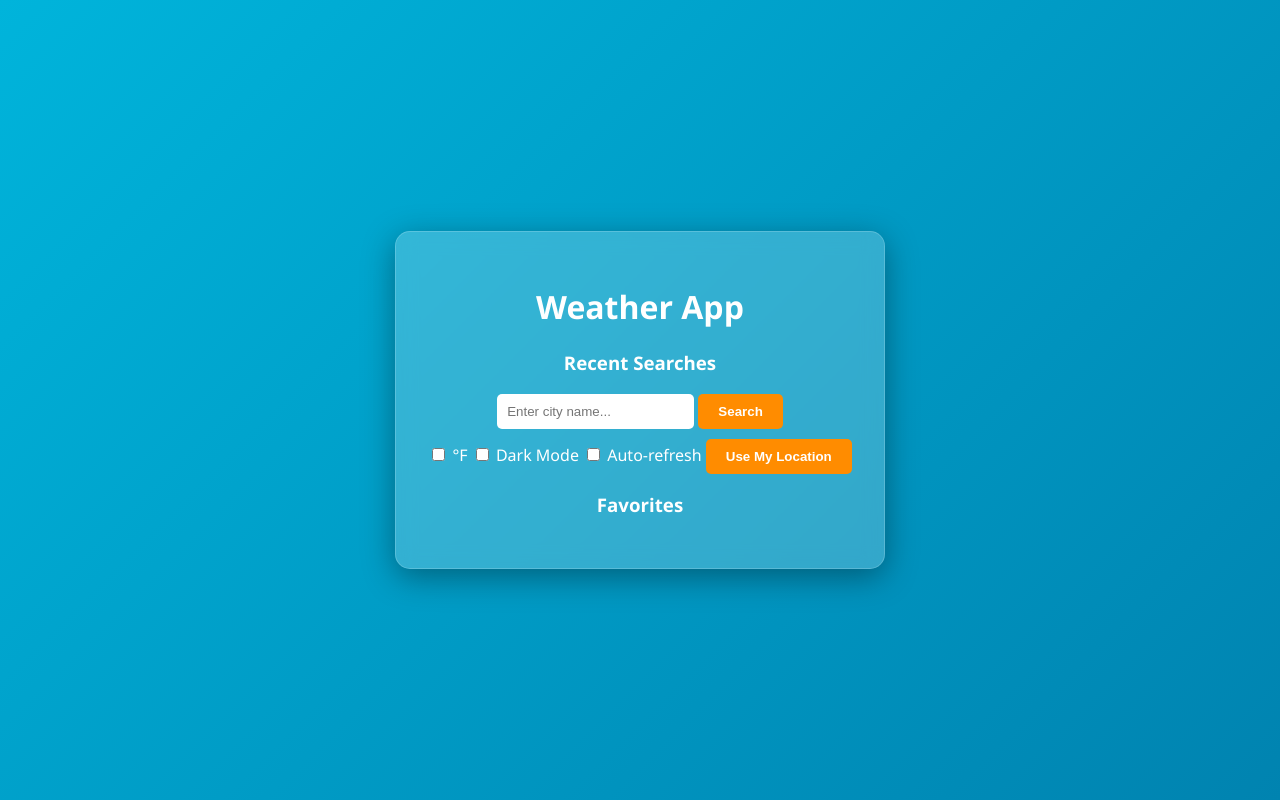
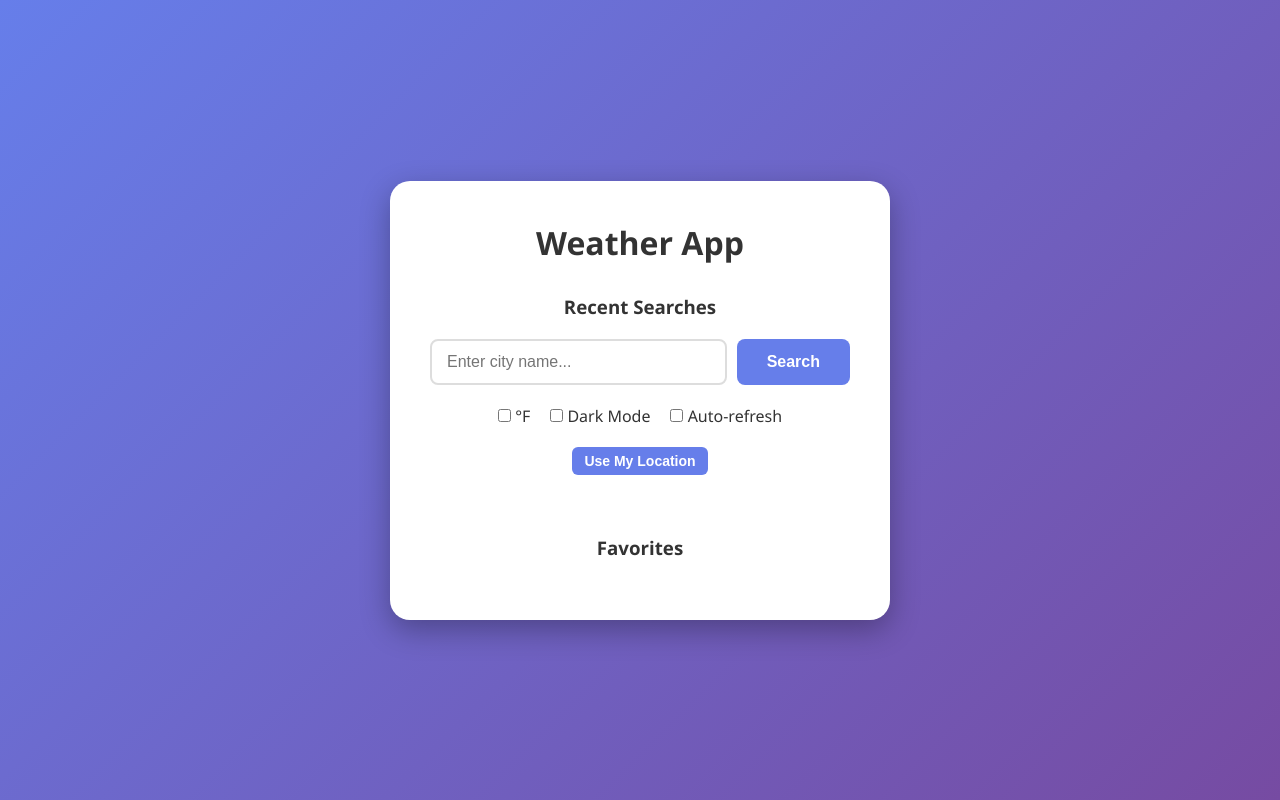
Before and after one commit to lavicat87-beep/cd-C-Users-laver-VS-Code-Weather-App-git-remote--v, a Flask app: page / in a window 1280 px wide. Run offline with Flask 3, Linux system fonts and the light colour scheme; data that the repository does not hold is empty.

Commit message:
Recovered design and fixed layout

```diff
--- a/static/style.css
+++ b/static/style.css
@@ -1,41 +1,363 @@
+* {
+    margin: 0;
+    padding: 0;
+    box-sizing: border-box;
+}
+
+:root {
+    --bg-gradient-start: #667eea;
+    --bg-gradient-end: #764ba2;
+    --container-bg: white;
+    --text-color: #333;
+    --secondary-text: #666;
+    --button-bg: #667eea;
+    --button-bg-hover: #764ba2;
+    --detail-bg: #f8f9fa;
+    --error-color: #e74c3c;
+}
+
+body.dark {
+    --bg-gradient-start: #2c3e50;
+    --bg-gradient-end: #4ca1af;
+    --container-bg: #333;
+    --text-color: #f0f0f0;
+    --secondary-text: #ccc;
+    --button-bg: #4ca1af;
+    --button-bg-hover: #357a8f;
+    --detail-bg: #444;
+    --error-color: #e74c3c;
+}
+
 body {
-    background: linear-gradient(135deg, #00b4db, #0083b0);
-    color: white;
     font-family: 'Segoe UI', Tahoma, Geneva, Verdana, sans-serif;
+    background: linear-gradient(135deg, var(--bg-gradient-start) 0%, var(--bg-gradient-end) 100%);
+    color: var(--text-color);
+    min-height: 100vh;
     display: flex;
     justify-content: center;
     align-items: center;
-    height: 100vh;
-    margin: 0;
+    padding: 20px;
 }
 
 .container {
-    background: rgba(255, 255, 255, 0.2);
-    backdrop-filter: blur(10px);
-    padding: 2rem;
-    border-radius: 15px;
-    box-shadow: 0 8px 32px 0 rgba(0, 0, 0, 0.37);
-    text-align: center;
-    border: 1px solid rgba(255, 255, 255, 0.18);
+    background: var(--container-bg);
+    border-radius: 20px;
+    padding: 40px;
+    box-shadow: 0 10px 30px rgba(0, 0, 0, 0.3);
+    max-width: 500px;
+    width: 100%;
 }
 
-input {
-    padding: 10px;
-    border-radius: 5px;
-    border: none;
-    margin-bottom: 10px;
+h1 {
+    text-align: center;
+    color: var(--text-color);
+    margin-bottom: 30px;
+    font-size: 32px;
+}
+
+.search-box {
+    display: flex;
+    gap: 10px;
+    margin-bottom: 20px;
+}
+
+#cityInput {
+    flex: 1;
+    padding: 12px 15px;
+    border: 2px solid #ddd;
+    border-radius: 8px;
+    font-size: 16px;
+    transition: border-color 0.3s;
+}
+
+#cityInput:focus {
+    outline: none;
+    border-color: var(--button-bg);
 }
 
 button {
-    background-color: #ff8c00;
+    padding: 12px 30px;
+    background: var(--button-bg);
     color: white;
     border: none;
-    padding: 10px 20px;
-    border-radius: 5px;
+    border-radius: 8px;
+    font-size: 16px;
+    font-weight: 600;
     cursor: pointer;
-    font-weight: bold;
+    transition: background 0.3s;
 }
 
 button:hover {
-    background-color: #e07b00;
+    background: var(--button-bg-hover);
 }
+
+button:active {
+    transform: scale(0.98);
+}
+
+.error {
+    color: var(--error-color);
+    text-align: center;
+    margin-bottom: 20px;
+    font-weight: 500;
+    min-height: 20px;
+}
+
+.options {
+    display: flex;
+    justify-content: center;
+    gap: 20px;
+    margin-bottom: 20px;
+    flex-wrap: wrap;
+}
+
+#geoBtn {
+    padding: 6px 12px;
+    border: none;
+    background: var(--button-bg);
+    color: white;
+    border-radius: 6px;
+    cursor: pointer;
+    font-size: 14px;
+    transition: background 0.3s;
+}
+
+#geoBtn:hover {
+    background: var(--button-bg-hover);
+}
+
+.history {
+    margin-bottom: 20px;
+    text-align: center;
+}
+
+.history-list {
+    list-style: none;
+    padding: 0;
+}
+
+.history li {
+    display: inline-block;
+    margin: 0 5px;
+    background: var(--detail-bg);
+    padding: 5px 10px;
+    border-radius: 6px;
+    cursor: pointer;
+    transition: background 0.3s;
+}
+
+.history li:hover {
+    background: var(--button-bg-hover);
+}
+
+.favorites {
+    margin-bottom: 20px;
+    text-align: center;
+}
+
+.favorites h3 {
+    margin-bottom: 10px;
+    color: var(--text-color);
+}
+
+.favorites-list {
+    list-style: none;
+    padding: 0;
+}
+
+.favorites li {
+    display: inline-block;
+    margin: 0 5px;
+    background: var(--detail-bg);
+    padding: 5px 10px;
+    border-radius: 6px;
+    cursor: pointer;
+    transition: background 0.3s;
+}
+
+.favorites li:hover {
+    background: var(--button-bg-hover);
+}
+
+.forecast {
+    margin-top: 30px;
+}
+
+.hourly {
+    margin-top: 20px;
+}
+
+.hourly-list {
+    display: flex;
+    justify-content: center;
+    gap: 10px;
+    flex-wrap: wrap;
+}
+
+.hourly-item {
+    background: var(--detail-bg);
+    padding: 10px;
+    border-radius: 8px;
+    text-align: center;
+    width: 60px;
+}
+
+.map-container {
+    margin-top: 20px;
+    text-align: center;
+}
+
+.map-view {
+    width: 100%;
+    height: 200px;
+    background: #ddd;
+    border-radius: 10px;
+}
+
+.forecast-list {
+    display: flex;
+    justify-content: center;
+    flex-wrap: wrap;
+    gap: 15px;
+}
+
+.forecast-item {
+    background: var(--detail-bg);
+    padding: 15px;
+    border-radius: 10px;
+    text-align: center;
+    width: 90px;
+}
+
+.forecast-item img {
+    width: 50px;
+    height: 50px;
+}
+
+.weather-info {
+    animation: fadeIn 0.3s ease-in;
+}
+
+@keyframes fadeIn {
+    from {
+        opacity: 0;
+        transform: translateY(10px);
+    }
+    to {
+        opacity: 1;
+        transform: translateY(0);
+    }
+}
+
+.weather-header {
+    text-align: center;
+    margin-bottom: 20px;
+    border-bottom: 2px solid var(--detail-bg);
+    padding-bottom: 15px;
+}
+
+.weather-title {
+    display: flex;
+    justify-content: center;
+    align-items: center;
+    gap: 10px;
+}
+
+.fav-btn {
+    background: none;
+    border: none;
+    font-size: 24px;
+    cursor: pointer;
+    color: var(--secondary-text);
+    transition: color 0.3s;
+}
+
+.fav-btn.active {
+    color: gold;
+}
+
+.weather-header h2 {
+    color: #333;
+    font-size: 24px;
+    margin-bottom: 5px;
+}
+
+.weather-header p {
+    color: #666;
+    font-size: 14px;
+    text-transform: capitalize;
+}
+
+.weather-main {
+    display: flex;
+    justify-content: center;
+    align-items: center;
+    gap: 20px;
+    margin: 30px 0;
+}
+
+.temperature {
+    font-size: 48px;
+    font-weight: bold;
+    color: #667eea;
+}
+
+#weatherIcon {
+    width: 120px;
+    height: 120px;
+}
+
+.weather-details {
+    display: grid;
+    grid-template-columns: 1fr 1fr;
+    gap: 15px;
+    margin-top: 30px;
+}
+
+.detail {
+    background: #f8f9fa;
+    padding: 15px;
+    border-radius: 10px;
+    text-align: center;
+    border-left: 4px solid #667eea;
+}
+
+.detail .label {
+    display: block;
+    color: #666;
+    font-size: 13px;
+    text-transform: uppercase;
+    margin-bottom: 5px;
+    font-weight: 600;
+}
+
+.detail span:last-child {
+    display: block;
+    color: #333;
+    font-size: 18px;
+    font-weight: 600;
+}
+
+@media (max-width: 480px) {
+    .container {
+        padding: 20px;
+    }
+
+    h1 {
+        font-size: 24px;
+        margin-bottom: 20px;
+    }
+
+    .weather-main {
+        flex-direction: column;
+    }
+
+    .temperature {
+        font-size: 36px;
+    }
+
+    #weatherIcon {
+        width: 100px;
+        height: 100px;
+    }
+}
```
